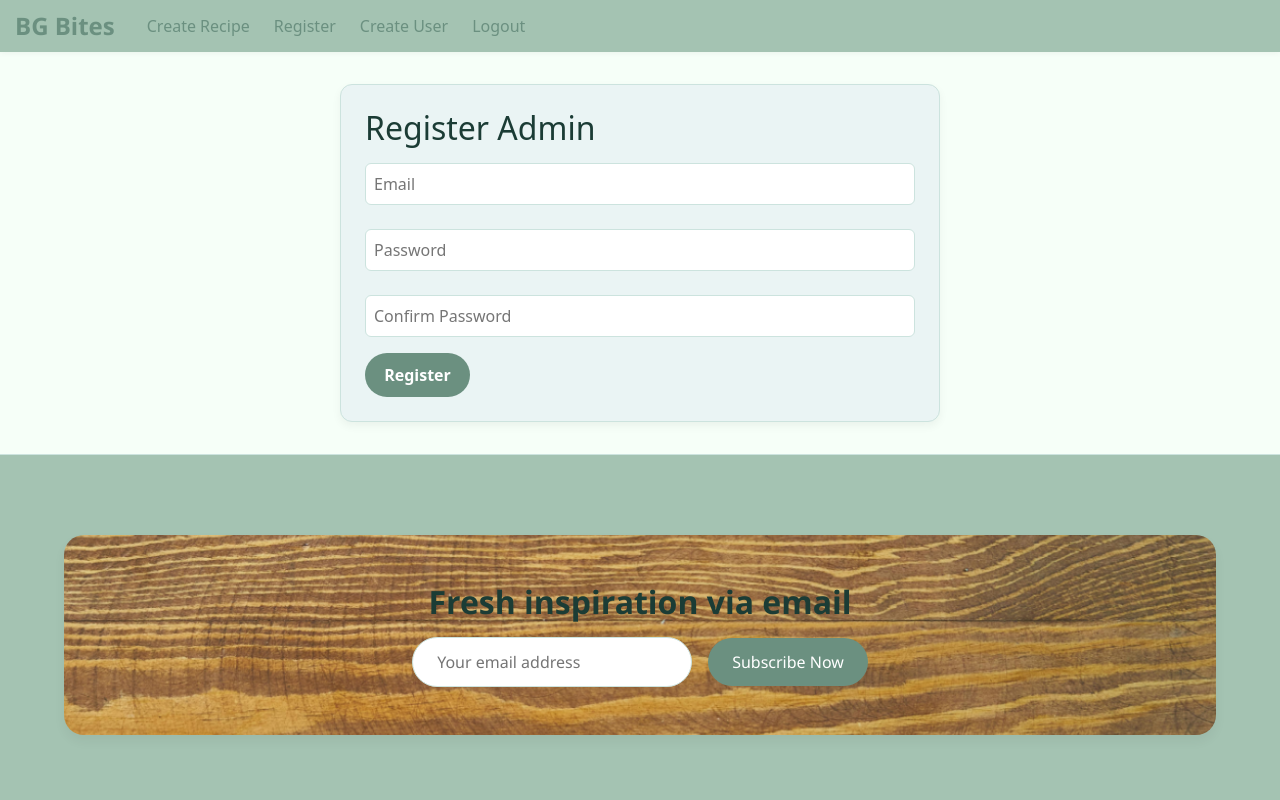
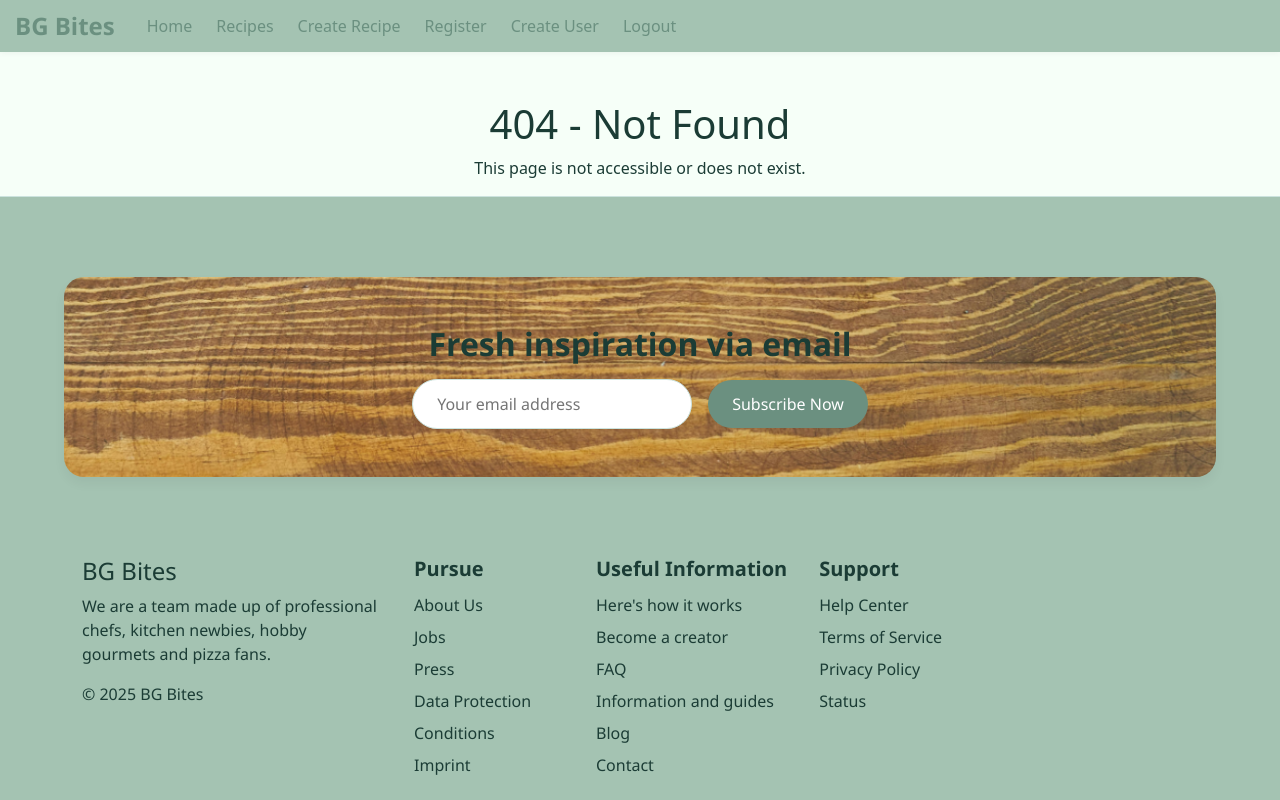
Before and after one commit to jaklin99/BgBites, a React (Create React App) app in the folder frontend/: page /admin/register in a window 1280 px wide. Shown: the top 800 px of the page. Built offline with nearby package versions, Linux system fonts and the light colour scheme.

Commit message:
restricting the admin functionalities so that the guest user cannot access any of them

```diff
--- a/frontend/src/App.js
+++ b/frontend/src/App.js
@@ -6,8 +6,10 @@ import RecipeDetails from "./components/RecipeDetails";
 import AdminLogin from "./components/AdminLogin";
 import Footer from "./components/Footer";
 import Navbar from "./components/Navbar";
-import AdminRegister from "./components/AdminRegister";
+import NotFound from "./exceptions/NotFoundException";
 import AdminDashboard from "./components/AdminDashboard";
+import ProtectedRoute from "./components/ProtectedRoute";
+
 import "./App.css";
 
 function App() {
@@ -19,8 +21,17 @@ function App() {
         <Route path="/recipes" element={<Recipes />} />
         <Route path="/recipes/:id" element={<RecipeDetails />} />
         <Route path="/admin/login" element={<AdminLogin />} />
-        <Route path="/admin/register" element={<AdminRegister />} />
-        <Route path="/admin/create-recipe" element={<AdminDashboard />} />
+        <Route path="/create-recipe" element={<AdminDashboard />} />
+        <Route
+          path="/admin/create-recipe"
+          element={
+            <ProtectedRoute>
+              <AdminDashboard />
+            </ProtectedRoute>
+          }
+        />
+        <Route path="/404" element={<NotFound />} />
+        <Route path="*" element={<NotFound />} />
       </Routes>
       <Footer />
     </Router>
--- a/frontend/src/components/AdminRegister.js
+++ /dev/null
@@ -1,37 +0,0 @@
-import React, { useState } from 'react';
-import { useNavigate } from 'react-router-dom';
-
-function AdminRegister() {
-  const [form, setForm] = useState({ email: '', password: '', confirm: '' });
-  const navigate = useNavigate();
-
-  const handleChange = (e) => {
-    setForm({ ...form, [e.target.name]: e.target.value });
-  };
-
-  const handleSubmit = (e) => {
-    e.preventDefault();
-    if (form.password !== form.confirm) {
-      alert('Passwords do not match');
-      return;
-    }
-
-    // Simulate storing user
-    alert('Admin account created!');
-    navigate('/admin/login');
-  };
-
-  return (
-    <div className="form-container">
-      <h2>Register Admin</h2>
-      <form onSubmit={handleSubmit}>
-        <input name="email" placeholder="Email" type="email" onChange={handleChange} required />
-        <input name="password" placeholder="Password" type="password" onChange={handleChange} required />
-        <input name="confirm" placeholder="Confirm Password" type="password" onChange={handleChange} required />
-        <button type="submit">Register</button>
-      </form>
-    </div>
-  );
-}
-
-export default AdminRegister;
--- a/frontend/src/components/Navbar.js
+++ b/frontend/src/components/Navbar.js
@@ -53,6 +53,8 @@ const Navbar = () => {
             </>
           ) : (
             <>
+              <Link to="/">Home</Link>
+              <Link to="/recipes">Recipes</Link>
               <Link to="/admin/create-recipe">Create Recipe</Link>
               <Link to="/admin/register">Register</Link>
               <Link to="/admin/create-user">Create User</Link>
@@ -65,11 +67,8 @@ const Navbar = () => {
       {!isAdmin && (
         <div className="navbar-right">
           <ThemeToggle theme={theme} toggleTheme={toggleTheme} />
-          <Link to="/signin" className="nav-auth-link">
+          <Link to="/signin" className="btn btn-signup">
             Sign in
-          </Link>
-          <Link to="/signup" className="btn btn-signup">
-            Sign up
           </Link>
         </div>
       )}
--- /dev/null
+++ b/frontend/src/components/ProtectedRoute.js
@@ -0,0 +1,10 @@
+import React from "react";
+import { Navigate } from "react-router-dom";
+
+function ProtectedRoute({ children }) {
+  const isAdmin = localStorage.getItem("isAdmin") === "true";
+
+  return isAdmin ? children : <Navigate to="/404" />;
+}
+
+export default ProtectedRoute;
--- /dev/null
+++ b/frontend/src/exceptions/NotFoundException.js
@@ -0,0 +1,12 @@
+import React from "react";
+
+function NotFound() {
+  return (
+    <div style={{ textAlign: "center", marginTop: "3rem" }}>
+      <h1>404 - Not Found</h1>
+      <p>This page is not accessible or does not exist.</p>
+    </div>
+  );
+}
+
+export default NotFound;
```
